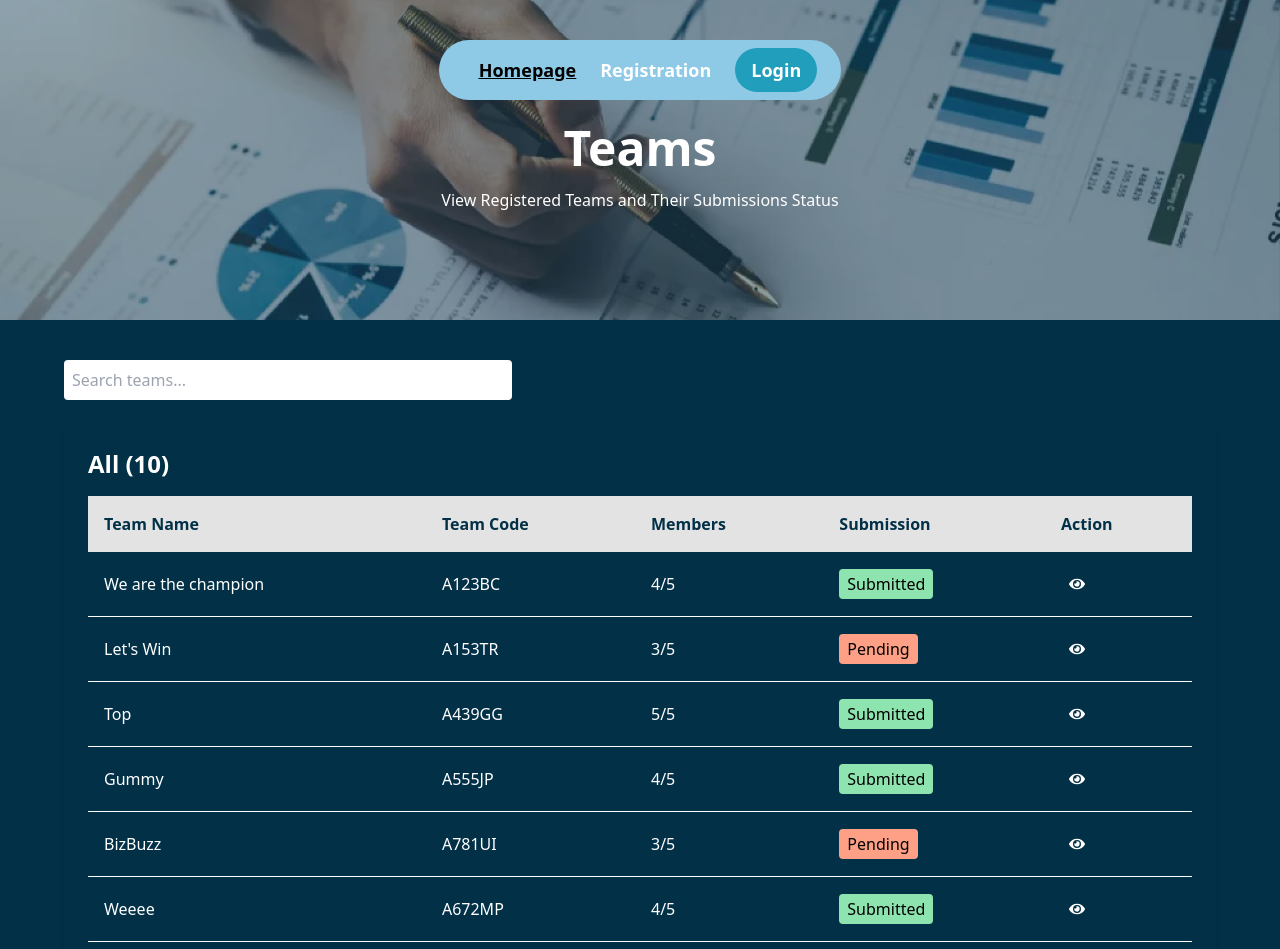
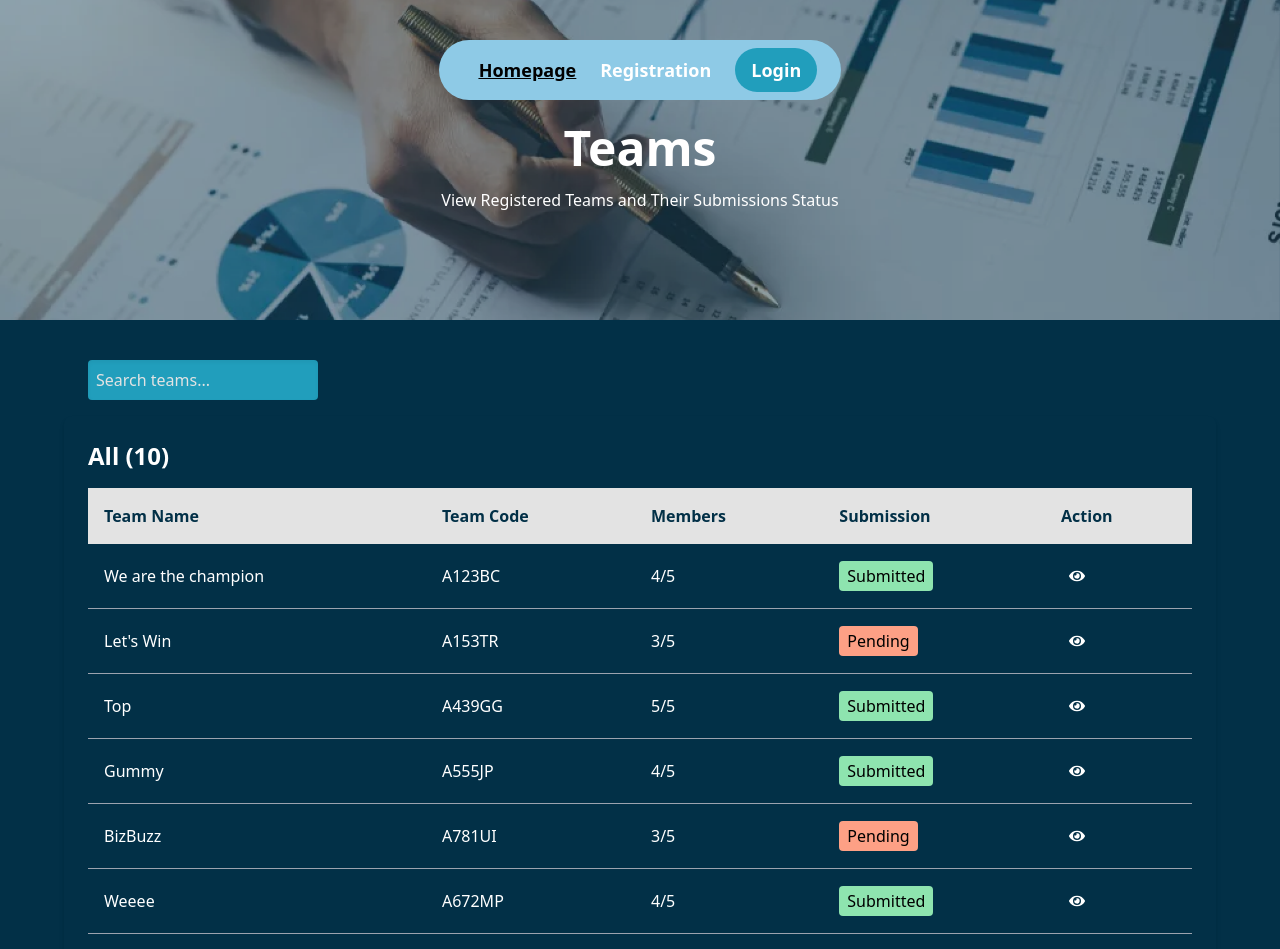
Before and after one commit to diminecjean/hackfinity, a Next.js app: page /admin/view_team in a window 1280 px wide. Shown: the top 949 px of the page. Built offline with nearby package versions, Linux system fonts and the light colour scheme.

Commit message:
Beautify the dashboard, and make rows interactive

```diff
--- a/src/app/admin/view_team/page.js
+++ b/src/app/admin/view_team/page.js
@@ -72,16 +72,16 @@ const TeamsPage = () => {
         <div className="min-h-screen bg-blue-900 text-white">
             <TopBanner title="Teams" description="View Registered Teams and Their Submissions Status" />
             <div className="max-w-6xl mx-auto mt-10">
-                <div className="flex justify-between items-center mb-6">
+                <div className="flex justify-between items-center mb-4">
                     <input
                         type="text"
-                        className="w-full max-w-md p-2 rounded bg-white text-black placeholder-gray-500"
+                        className="shadow-inner shadow-2xl w-1/5 p-2 ml-6 rounded bg-blue-mid text-black placeholder-grey"
                         placeholder="Search teams..."
                         value={searchQuery}
                         onChange={handleSearch}
                     />
                 </div>
-                <div className="bg-blue-800 p-6 rounded-lg shadow-md">
+                <div className="bg-blue-dark shadow-2xl p-6 rounded-lg shadow-md">
                     <h2 className="text-2xl font-bold mb-4">All ({filteredTeams.length})</h2>
                     <table className="w-full text-left">
                         <thead>
@@ -95,7 +95,7 @@ const TeamsPage = () => {
                         </thead>
                         <tbody>
                             {filteredTeams.map((team, index) => (
-                                <tr key={index} className="border-b border-gray-700 cursor-pointer" onClick={() => handleRowClick(team)}>
+                                <tr key={index} className="border-b border-grey-dark cursor-pointer hover:bg-blue-hover transition duration-300 ease-in-out ransform hover:scale-105" onClick={() => handleRowClick(team)}>
                                     <td className="p-4">{team.name}</td>
                                     <td className="p-4">{team.code}</td>
                                     <td className="p-4">{team.members}</td>
```
